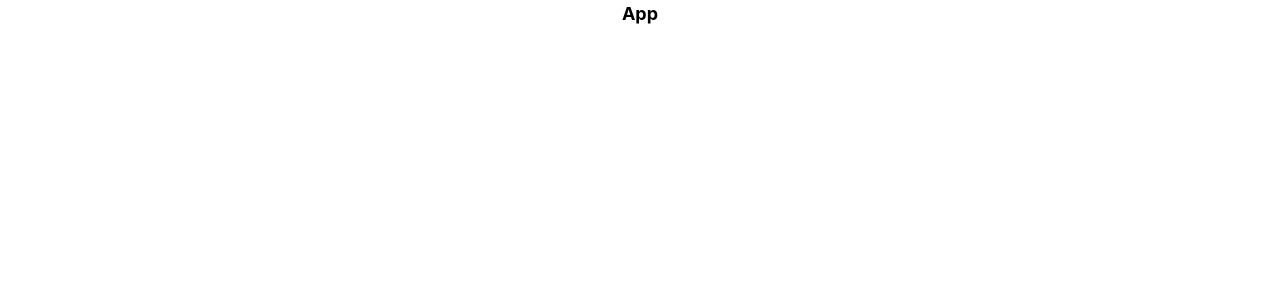
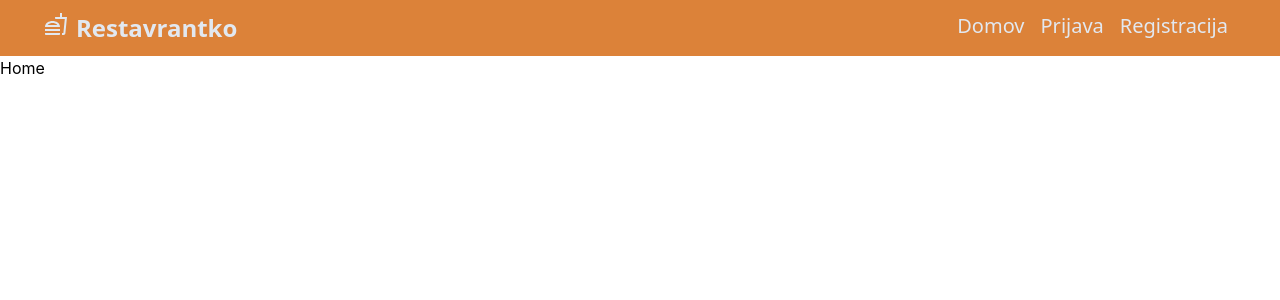
Before and after one commit to zagec/Projektna-naloga, a React (Create React App) app in the folder frontend/: page / in a window 1280 px wide. Shown: the top 300 px of the page. Built offline with nearby package versions, Linux system fonts and the light colour scheme.

Commit message:
header, appjs ...

```diff
--- a/frontend/package.json
+++ b/frontend/package.json
@@ -8,6 +8,8 @@
     "@testing-library/user-event": "^13.5.0",
     "react": "^18.1.0",
     "react-dom": "^18.1.0",
+    "react-icons": "^4.3.1",
+    "react-router-dom": "^6.3.0",
     "react-scripts": "5.0.1",
     "web-vitals": "^2.1.4"
   },
--- a/frontend/public/index.html
+++ b/frontend/public/index.html
@@ -4,12 +4,13 @@
     <meta charset="utf-8" />
     <meta name="viewport" content="width=device-width, initial-scale=1" />
     <meta name="theme-color" content="#000000" />
+    <link rel="icon" href="http://example.com/favicon.png">
     <meta
       name="description"
       content="Web site created using create-react-app"
     />
 
-    <title>React App</title>
+    <title>Restavrantko</title>
   </head>
   <body>
     <noscript>You need to enable JavaScript to run this app.</noscript>
--- a/frontend/src/App.js
+++ b/frontend/src/App.js
@@ -1,9 +1,39 @@
+import React, {useState, useEffect} from 'react';
+import {BrowserRouter, Route, Routes} from 'react-router-dom';
+import { UserContext } from "./userContext";
+import Header from './components/Header';
+import Login from './components/Login';
+import Logout from './components/Logout';
+import Home from './components/Home';
+import Registration from './components/Registration';
+
 
 function App() {
+
+  const [user, setUser] = useState(localStorage.user ? JSON.parse(localStorage.user) : null);
+  const updateUserData = (userInfo) => {
+    localStorage.setItem("user", JSON.stringify(userInfo));
+    setUser(userInfo);
+  }
+
   return (
-    <div className="App text-lg font-bold text-center">
-     App
-    </div>
+    <BrowserRouter>
+      <UserContext.Provider value={{
+          user: user,
+          setUserContext: updateUserData
+        }}>
+      < Header/>
+      <Routes>
+           <Route path="/" exact element={<Home />}></Route>
+          <Route path="/login" element={<Login />}></Route>
+          <Route path="/register" element={<Registration />}></Route>
+          <Route path="/logout" element={<Logout />}></Route>
+          {/*<Route path="/profile" element={<Profile />}></Route>
+          <Route path="/photos/:id" element={<ShowPhoto />}></Route> */}
+        </Routes>
+      </UserContext.Provider>
+    </BrowserRouter>
+
   );
 }
 
--- /dev/null
+++ b/frontend/src/components/Header.js
@@ -0,0 +1,35 @@
+import React from 'react'
+import { UserContext } from "../userContext";
+import { MdOutlineFastfood } from "react-icons/md";
+import {NavLink} from 'react-router-dom'
+
+const Header = () => {
+  return (
+    <div className="bg-lemon p-3 text-xl flex text-slate-200 font-sans">
+    <div className="ml-8 text-2xl font-bold flex">
+        <MdOutlineFastfood className='mr-2' />
+        Restavrantko
+    </div>
+
+    <div className="ml-auto mr-10">
+      <NavLink className="mr-4" to="/">Domov</NavLink>
+      <UserContext.Consumer>
+        {context => (
+            context.user ?
+              <>
+                <NavLink className='mr-4' to="/profile">Profil</NavLink>
+                <NavLink className='mr-4' to="/logout">Odjavi se</NavLink>
+              </>
+            :
+              <>
+                <NavLink className='mr-4' to='/login'>Prijava</NavLink>
+                <NavLink className='' to='/register'>Registracija</NavLink>
+              </>
+          )}
+        </UserContext.Consumer>
+    </div>
+</div>
+  )
+}
+
+export default Header
--- /dev/null
+++ b/frontend/src/components/Home.js
@@ -0,0 +1,9 @@
+import React from 'react'
+
+const Home = () => {
+  return (
+    <div>Home</div>
+  )
+}
+
+export default Home
--- /dev/null
+++ b/frontend/src/components/Login.js
@@ -0,0 +1,9 @@
+import React from 'react'
+
+const Login = () => {
+  return (
+    <div>Login</div>
+  )
+}
+
+export default Login
--- /dev/null
+++ b/frontend/src/components/Logout.js
@@ -0,0 +1,20 @@
+import { useEffect, useContext } from 'react';
+import { UserContext } from '../userContext';
+import { Navigate } from 'react-router-dom';
+
+function Logout(){
+    const userContext = useContext(UserContext);
+    useEffect(function(){
+        const logout = async function(){
+            userContext.setUserContext(null);
+            const res = await fetch("http://localhost:3001/users/logout");
+        }
+        logout();
+    }, []);
+
+    return (
+        <Navigate replace to="/" />
+    );
+}
+
+export default Logout;
--- /dev/null
+++ b/frontend/src/components/Registration.js
@@ -0,0 +1,9 @@
+import React from 'react'
+
+const Registration = () => {
+  return (
+    <div>Registration</div>
+  )
+}
+
+export default Registration
--- /dev/null
+++ b/frontend/src/userContext.js
@@ -0,0 +1,6 @@
+import { createContext } from 'react';
+
+ export const UserContext = createContext({
+     user: null,
+     setUserContext: () => {}
+ });
--- a/frontend/tailwind.config.js
+++ b/frontend/tailwind.config.js
@@ -1,8 +1,43 @@
+const colors2 = require('tailwindcss/colors')
+
 module.exports = {
   content: [
     "./src/**/*.{js,jsx,ts,tsx}",
   ],
   theme: {
+    colors: {
+      bordeaux: '#342628',
+      bordeaux2: '#725358',
+      bordeaux3: '#68020F',
+      bordeaux4: '#821724',
+      powder: '#8FD8D2',
+      warm: '#DF744A',
+      lemon: '#DC8239',
+      black: colors2.black,
+      white: colors2.white,
+      slate: colors2.slate,
+      gray: colors2.gray,
+      zinc: colors2.zinc,
+      neutral: colors2.neutral,
+      stone: colors2.stone,
+      red: colors2.red,
+      orange: colors2.orange,
+      amber: colors2.amber,
+      yellow: colors2.yellow,
+      lime: colors2.lime,
+      green: colors2.green,
+      emerald: colors2.emerald,
+      teal: colors2.teal,
+      cyan: colors2.cyan,
+      sky: colors2.sky,
+      blue: colors2.blue,
+      indigo: colors2.indigo,
+      violet: colors2.violet,
+      purple: colors2.purple,
+      fuchsia: colors2.fuchsia,
+      pink: colors2.pink,
+      rose: colors2.rose,
+    },
     extend: {},
   },
   plugins: [],
```
Also changed, not shown: frontend/public/icon.png (added), 1 other file (tests, documents, lock files or other folders).
